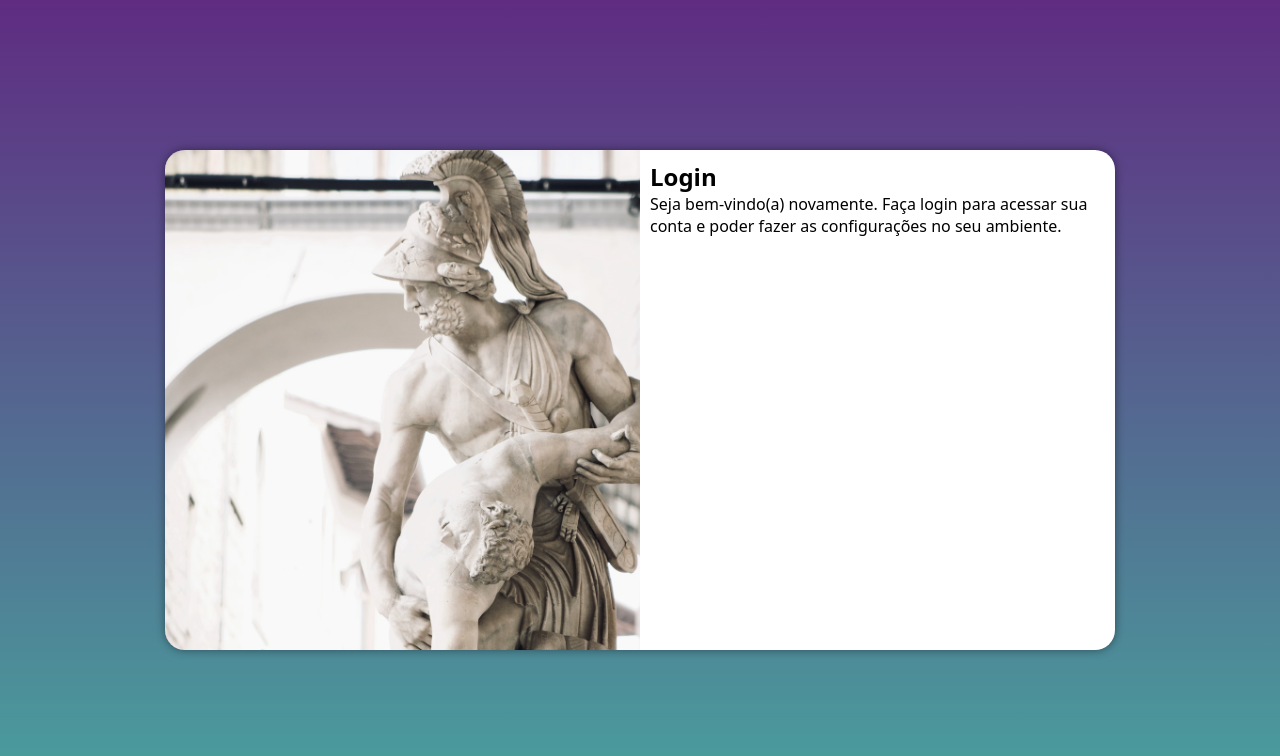
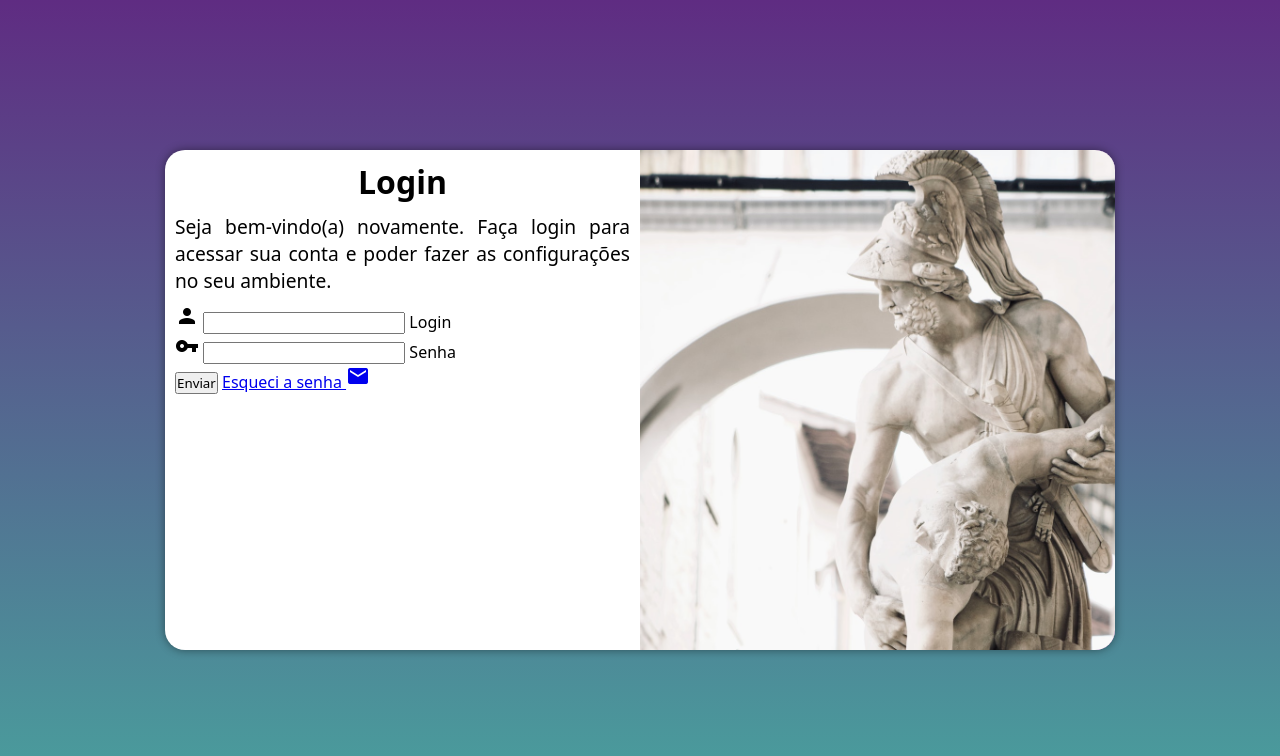
Before and after one commit to Hernany88/projeto-login, a plain HTML site: page index.html in a window 1280 px wide. Drawn offline with Linux system fonts and the light colour scheme.

Commit message:
adicionei o formulario

```diff
--- a/estilos/media-query.css
+++ b/estilos/media-query.css
@@ -42,13 +42,21 @@ Grandes Telas: acima de 1200px
     }
 
     section#login > div#imagem {
-        float: left;
+        float: right;
         width: 50%;
         height: 100%;
     }
 
     section#login > div#formulario {
-        float: right;
+        float: left;
         width: 50%;
     }
+
+    div#formulario > h1 {
+        font-size: 2em;
+    }
+
+    div#formulario > p {
+        font-size: 1.2em;
+    }
 }
--- a/estilos/style.css
+++ b/estilos/style.css
@@ -40,7 +40,7 @@ section#login {
     border-radius: 20px;
     box-shadow: 0px 0px 10px rgba(0, 0, 0, 0.445);
 
-    transition: with .3s, height .3s;
+    transition: width .3s, height .3s;
     transition-timing-function: ease;
 }
 
@@ -56,3 +56,14 @@ section#login > div#formulario {
     display: block;
     padding: 10px;
 }
+
+div#formulario > h1 {
+    text-align: center;
+    margin-bottom: 10px;
+}
+
+div#formulario > p {
+    font-size: 0.8em;
+    margin-bottom: 10px;
+    text-align: justify;
+}
--- a/index.html
+++ b/index.html
@@ -5,6 +5,7 @@
     <meta http-equiv="X-UA-Compatible" content="IE=edge">
     <meta name="viewport" content="width=device-width, initial-scale=1.0">
     <title>Login</title>
+    <link href="https://fonts.googleapis.com/icon?family=Material+Icons" rel="stylesheet">
     <link rel="stylesheet" href="estilos/style.css">
     <link rel="stylesheet" href="estilos/media-query.css">
 </head>
@@ -18,8 +19,22 @@
                  <h1>Login</h1>
                  <p>Seja bem-vindo(a) novamente. Faça login para acessar sua conta e poder fazer as configurações no seu ambiente.</p>
 
-                 <form action="login.php" method="post">
+                 <form action="login.php" method="post" autocomplete="on">
+                     <div class="campo">
+                        <i class="material-icons">person</i>
+                        <input type="email" name="login" id="ilogin" autocomplete="email" required maxlength="30">
+                        <label for="ilogin">Login</label>
+                     </div>
+                     <div class="campo">
+                        <i class="material-icons">vpn_key</i>
+                        <input type="password" name="senha" id="isenha" autocomplete="current-password" required minlength="8" maxlength="20">
+                        <label for="isenha">Senha</label>
 
+                     </div>
+                     <input type="submit" value="Enviar">
+                     <a href="esqueci.html">
+                        Esqueci a senha <i class="material-icons">mail</i>
+                     </a>
                  </form>
             </div>
 
```
